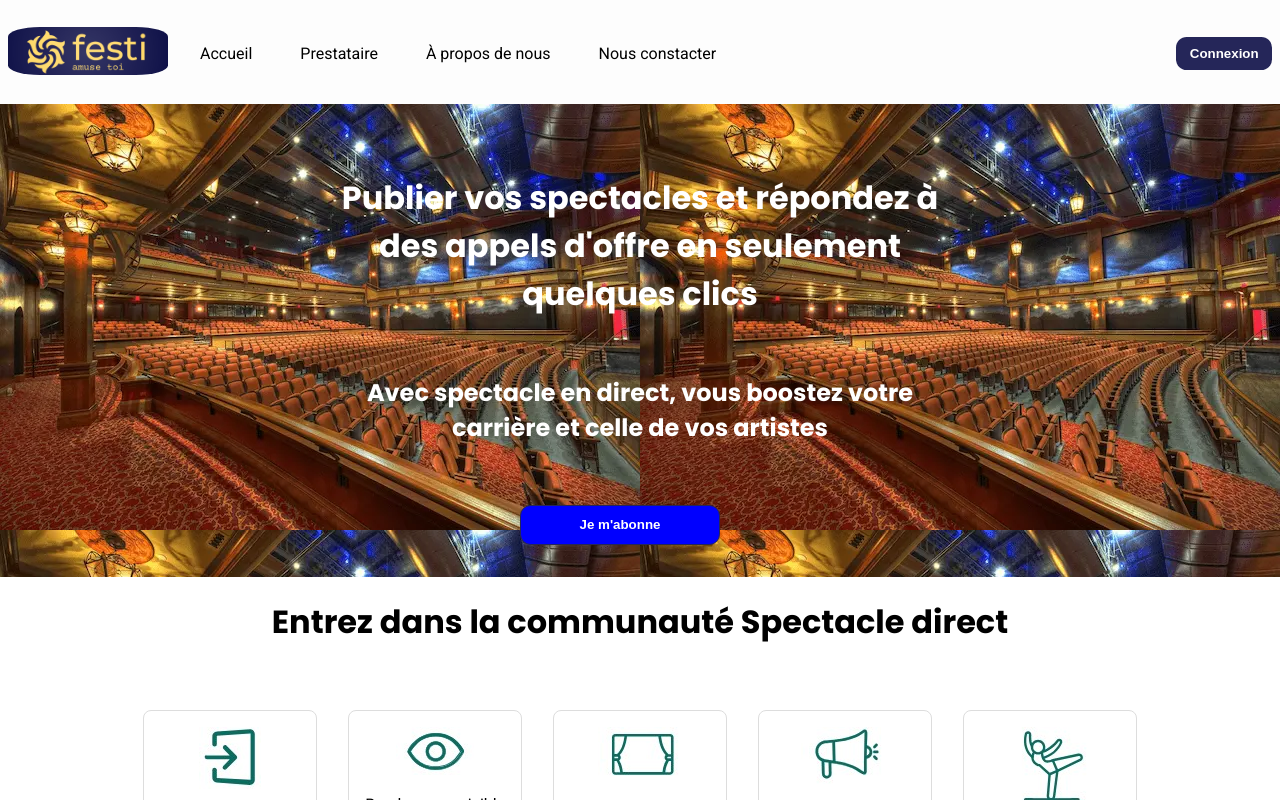
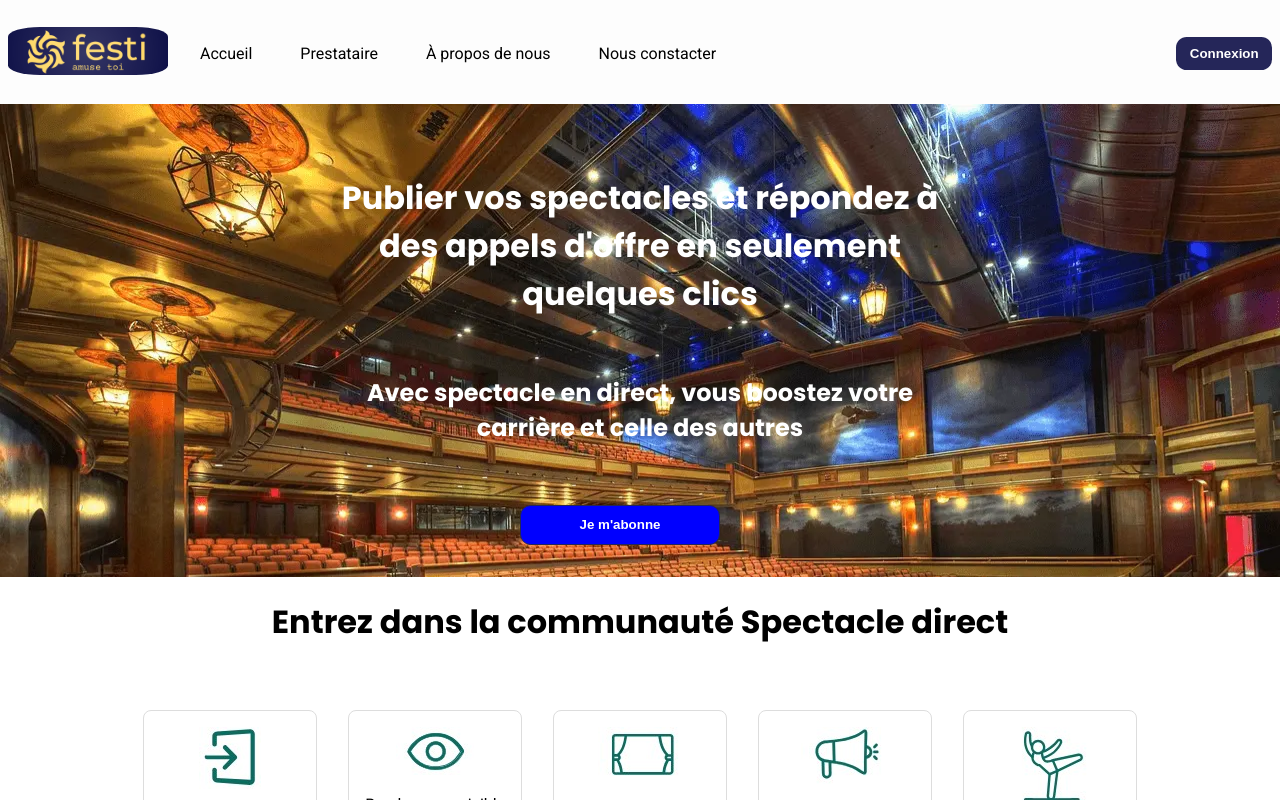
Before and after one commit to urngniaba/evenements-salle-spectacle, a Next.js app: page /prestataire in a window 1280 px wide. Shown: the top 800 px of the page. Built offline with nearby package versions, Linux system fonts and the light colour scheme.

Commit message:
Correction image de fond banniere

```diff
--- a/components/Prestataire.jsx
+++ b/components/Prestataire.jsx
@@ -56,7 +56,7 @@ export default function Prestataire() {
     return <div className={styles.prestataire_body}>
         <div className={styles.banniere_prestataire}>
             <h1>Publier vos spectacles et répondez à des appels d'offre en seulement quelques clics</h1>
-            <h2>Avec spectacle en direct, vous boostez votre carrière et celle de vos artistes</h2>
+            <h2>Avec spectacle en direct, vous boostez votre carrière et celle des autres</h2>
             <Link href="#"><button>Je m'abonne</button></Link>
         </div>
         <div>
--- a/components/Prestataire.module.css
+++ b/components/Prestataire.module.css
@@ -17,8 +17,10 @@
 
 .banniere_prestataire {
     text-align: center;
-    background-image: url("../public/ImageAffichage/salle-reset.webp");
-    object-fit: cover;
+    background-image: url("../public/ImageAffichage/salle.webp");
+    /* object-fit: cover; */
+    /* background-repeat: no-repeat; */
+    background-size: cover;
     padding: 0 20em 2em 20em;
     border-top: #FDFDFD 0.1px solid;
 }
```
